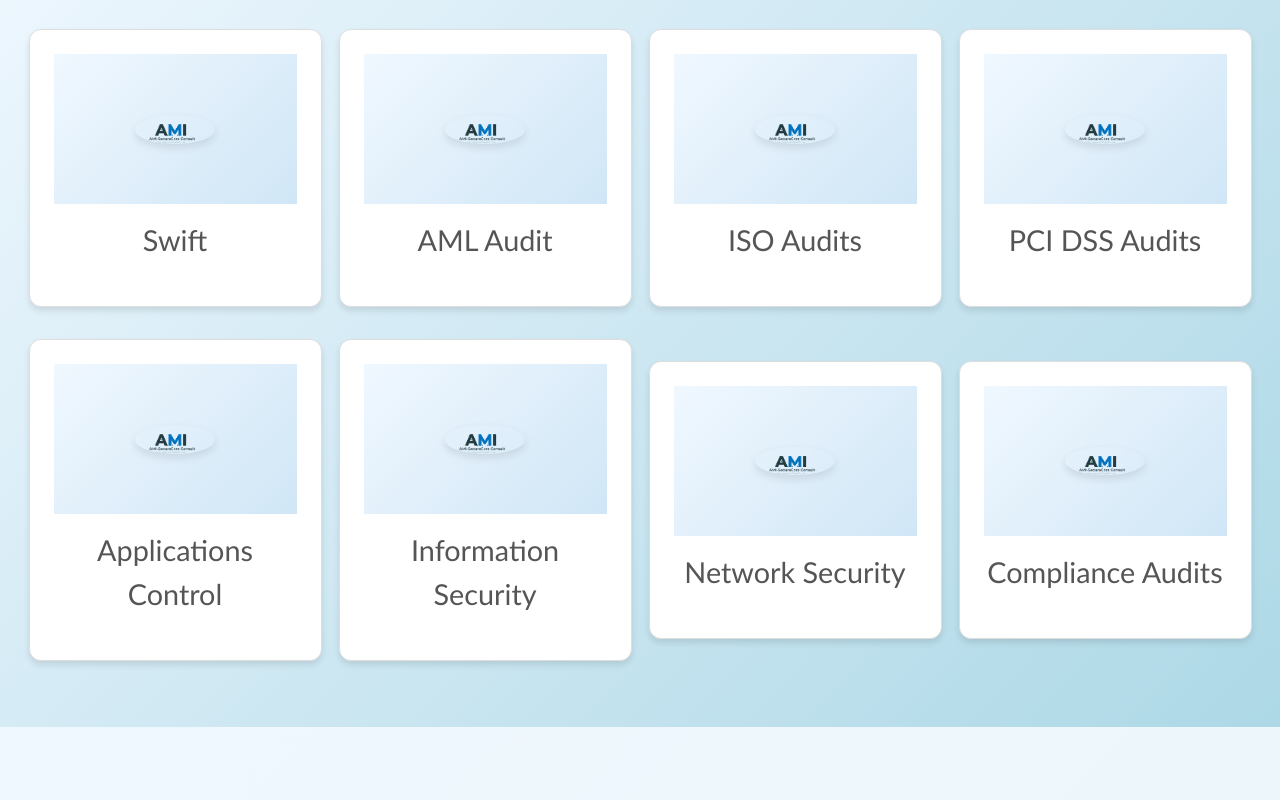
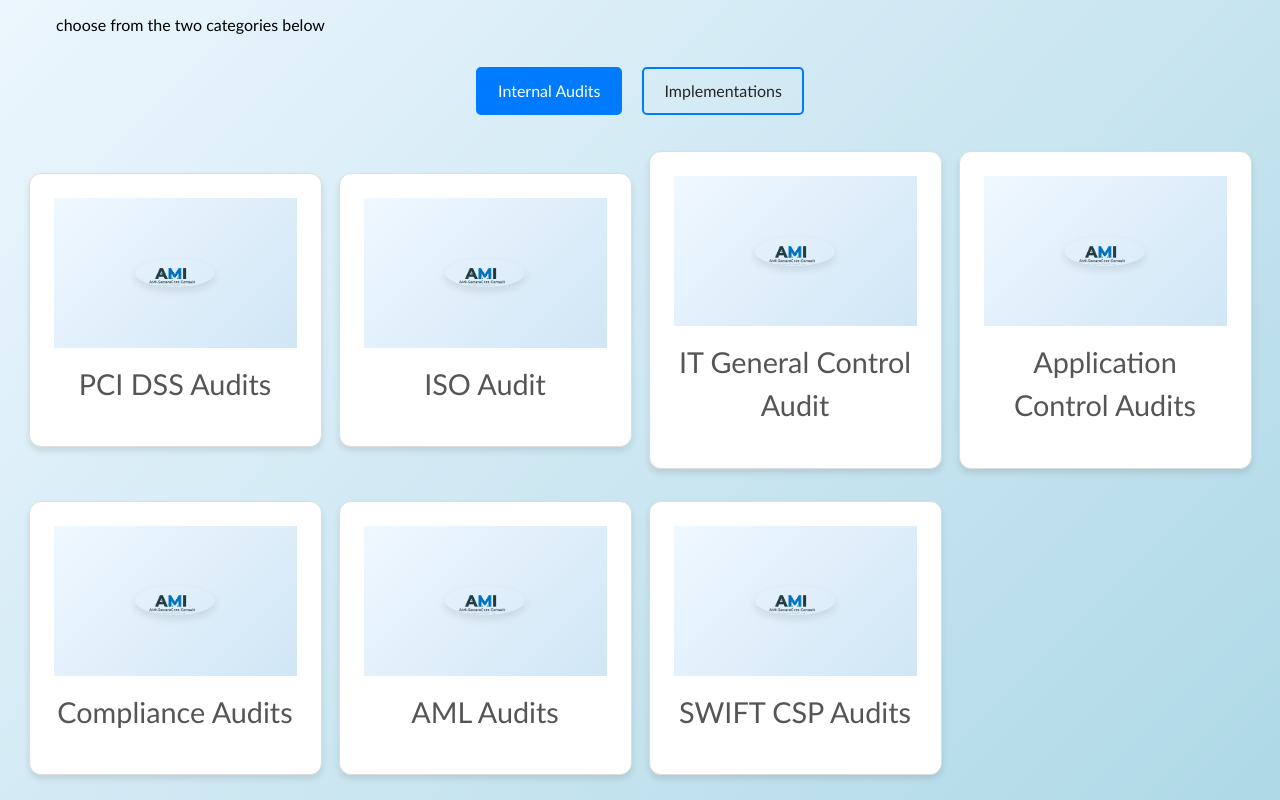
Before and after one commit to Mr-Deee/amisecureconsult, a Next.js app: page / in a window 1280 px wide. Shown: the part 1040-1840 px from the top of the page. Built offline with nearby package versions, Linux system fonts and the light colour scheme.

Commit message:
changes to categories

```diff
--- a/app/Components/Hero.js
+++ b/app/Components/Hero.js
@@ -12,7 +12,10 @@ export default function Hero() {
         <p className={styles.heroDescription}>
           Tailored IT, Cybersecurity, and Audit Services for the Digital Age
         </p>
-        <button className={styles.buttonExplore}>Explore</button>
+        <a href="#services" className={styles.buttonExplore}>
+  Explore
+</a>
+
       </div>
       <div className={styles.heroImage}>
         <Image src={logo} alt="Logo" width={600} height={600} priority />
--- a/app/Components/Services.js
+++ b/app/Components/Services.js
@@ -1,58 +1,104 @@
+"use client";
+
+import { useState } from 'react';
 import styles from '../styles/home.module.css';
 import Image from 'next/image';
 import logo from '../images/logo.png';
 
 export default function Services() {
-  const service = [
-    {
-      title: 'Swift',
-      description: 'We conduct SWIFT (Society for Worldwide Interbank Financial Telecommunication) audits, focusing on ensuring compliance with the SWIFT Customer Security Programme (CSP) and identifying vulnerabilities in financial messaging systems.',
-      image: logo
-    },
-    {
-      title: 'AML Audit',
-      description: 'For Anti-Money Laundering (AML) audits, we focus on ensuring compliance within the online environment. Our tailored framework audits the AML aspects of a website to ensure it adheres to legal and security standards.',
-      image: logo
-    },
-    {
-      title: 'ISO Audits',
-      description: 'We conduct ISO audits to ensure your organization complies with international standards for various aspects, including quality management, information security, and environmental management.',
-      image: logo
-    },
+  const services = {
+    audits: [
       {
         title: 'PCI DSS Audits',
         description: 'Our team specializes in auditing Payment Card Industry Data Security Standard (PCI DSS) compliance, focusing on protecting cardholder data and securing payment systems.',
-      image: logo
+        image: logo,
       },
       {
-      title: 'Applications Control',
-      description: 'We provide audits focused on controlling and securing applications, ensuring their alignment with business needs and compliance requirements.',
-      image: logo
+        title: 'ISO Audit',
+        description: 'We conduct ISO audits to ensure your organization complies with international standards for quality management, information security, and environmental management.',
+        image: logo,
       },
       {
-      title: 'Information Security',
-      description: 'We offer comprehensive audits on information security, focusing on safeguarding data and protecting against cyber threats, using frameworks such as NIST and ISO 27001.',
-      image: logo
+        title: 'IT General Control Audit',
+        description: 'We assess IT general controls to ensure the reliability of your IT environment, covering areas such as change management, security, and data backup.',
+        image: logo,
       },
       {
-      title: 'Network Security',
-      description: 'We ensure robust and secure infrastructures through audits that assess vulnerabilities in your network and recommend measures to protect against external and internal threats.',
-      image: logo
+        title: 'Application Control Audits',
+        description: 'We provide audits focused on controlling and securing applications, ensuring their alignment with business needs and compliance requirements.',
+        image: logo,
       },
       {
         title: 'Compliance Audits',
         description: 'Our compliance audits ensure your organization adheres to local and international standards, such as GDPR, HIPAA, and industry-specific regulations, mitigating legal and financial risks.',
-      image: logo
+        image: logo,
       },
-  ];
+      {
+        title: 'AML Audits',
+        description: 'For Anti-Money Laundering (AML) audits, we focus on ensuring compliance within the online environment. Our tailored framework audits the AML aspects of a website to ensure it adheres to legal and security standards.',
+        image: logo,
+      },
+      {
+        title: 'SWIFT CSP Audits',
+        description: 'We conduct SWIFT Customer Security Programme (CSP) audits, focusing on compliance and identifying vulnerabilities in financial messaging systems.',
+        image: logo,
+      },
+    ],
+    implementations: [
+      {
+        title: 'ISO Implementation',
+        description: 'We assist organizations in implementing ISO standards, ensuring compliance with international best practices for quality, security, and environmental management.',
+        image: logo,
+      },
+      {
+        title: 'PCI DSS Implementation',
+        description: 'Our experts help businesses implement PCI DSS standards to secure cardholder data and payment systems.',
+        image: logo,
+      },
+      {
+        title: 'IT Enterprise Architecture Implementation',
+        description: 'We design and implement IT enterprise architectures to align technology infrastructure with business goals.',
+        image: logo,
+      },
+      {
+        title: 'SWIFT CSP Implementation',
+        description: 'We provide end-to-end support for implementing the SWIFT Customer Security Programme, ensuring compliance and reducing cyber risks.',
+        image: logo,
+      },
+      {
+        title: 'Cyber and Information Security Risk Assessment and Management',
+        description: 'We conduct comprehensive assessments and implement risk management strategies to protect against cyber threats and safeguard information.',
+        image: logo,
+      },
+    ],
+  };
+
+  const [activeTab, setActiveTab] = useState('audits');
 
   return (
     <section className={styles.services}>
       <div className={styles.servicetitle}>
         <h2>Pick Your Service</h2>
+        <h1>choose from the two categories below </h1>
       </div>
+      {/* Tabs */}
+      <div className={styles.tabs}>
+        <button
+          className={activeTab === 'audits' ? styles.activeTab : ''}
+          onClick={() => setActiveTab('audits')}
+        >
+          Internal Audits
+        </button>
+        <button
+          className={activeTab === 'implementations' ? styles.activeTab : ''}
+          onClick={() => setActiveTab('implementations')}
+        >
+          Implementations
+        </button>
+      </div>
+      {/* Services */}
       <div className={styles.servicesGrid}>
-        {service.map((service, index) => (
+        {services[activeTab].map((service, index) => (
           <div key={index} className={styles.serviceCard}>
             <div className={styles.cardImageContainer}>
               <Image
@@ -64,9 +110,8 @@ export default function Services() {
               />
             </div>
             <h3>{service.title}</h3>
-            <p>                  </p>
             <div className={styles.cardHoverDetails}>
-              <p> {service.description}!</p>
+              <p>{service.description}</p>
             </div>
           </div>
         ))}
--- a/app/styles/home.module.css
+++ b/app/styles/home.module.css
@@ -130,6 +130,28 @@
     border-radius: 1px;
     font-family: 'Gill Sans', 'Gill Sans MT', Calibri, 'Trebuchet MS', sans-serif;
   }
+  .tabs {
+    display: flex;
+    justify-content: center;
+    gap: 20px;
+    margin-bottom: 20px;
+  }
+
+  .tabs button {
+    padding: 10px 20px;
+    font-size: 16px;
+    border: 2px solid #007bff;
+    background: transparent;
+    border-radius: 5px;
+    cursor: pointer;
+    transition: background-color 0.3s ease, color 0.3s ease;
+  }
+
+  .tabs button:hover,
+  .tabs button.activeTab {
+    background-color: #007bff;
+    color: white;
+  }
 
   .servicetitle {
     text-align: left;
@@ -143,6 +165,13 @@
     color: #dfe6ed;
   }
 
+  .servicetitle h1 {
+    font-size: 1rem;
+    padding-left: 36px;
+    padding-top: 0px;
+    font-weight: lighter;
+    color: #000000;
+  }
   .servicesGrid {
     display: grid;
     grid-template-columns: repeat(auto-fit, minmax(250px, 1fr));
```
Lines whose indentation alone changed are shown as unchanged.
